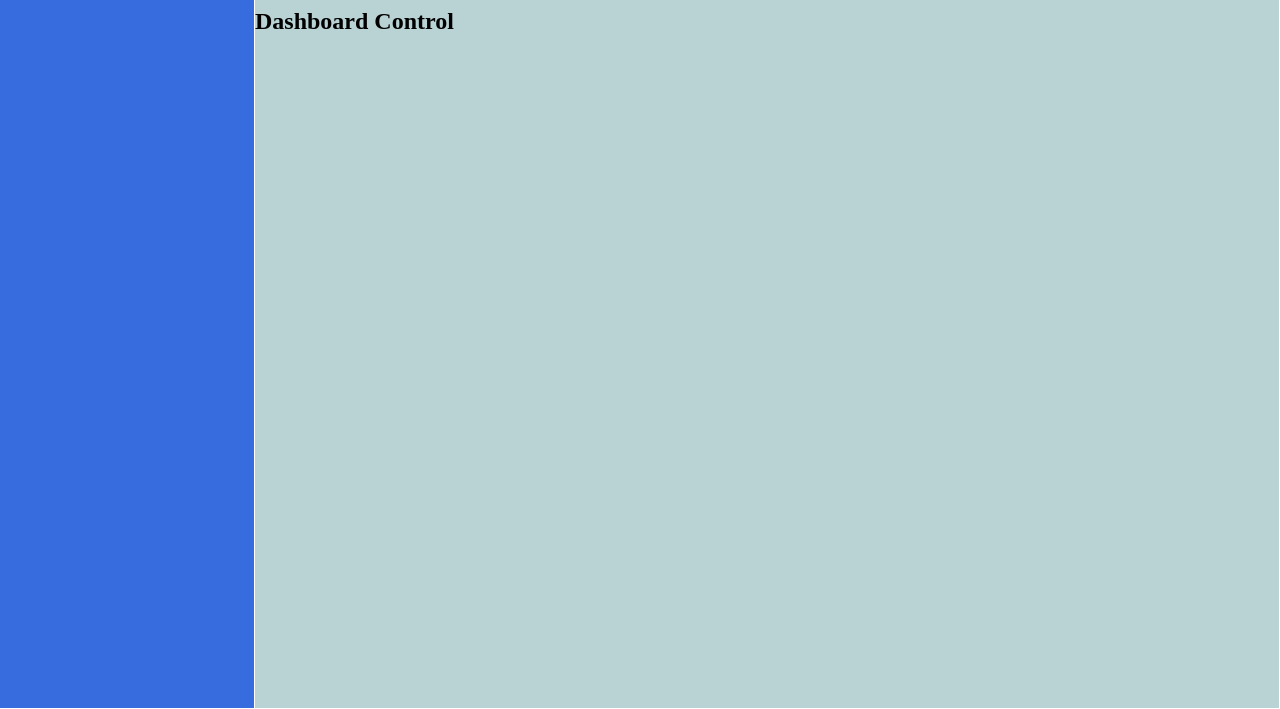
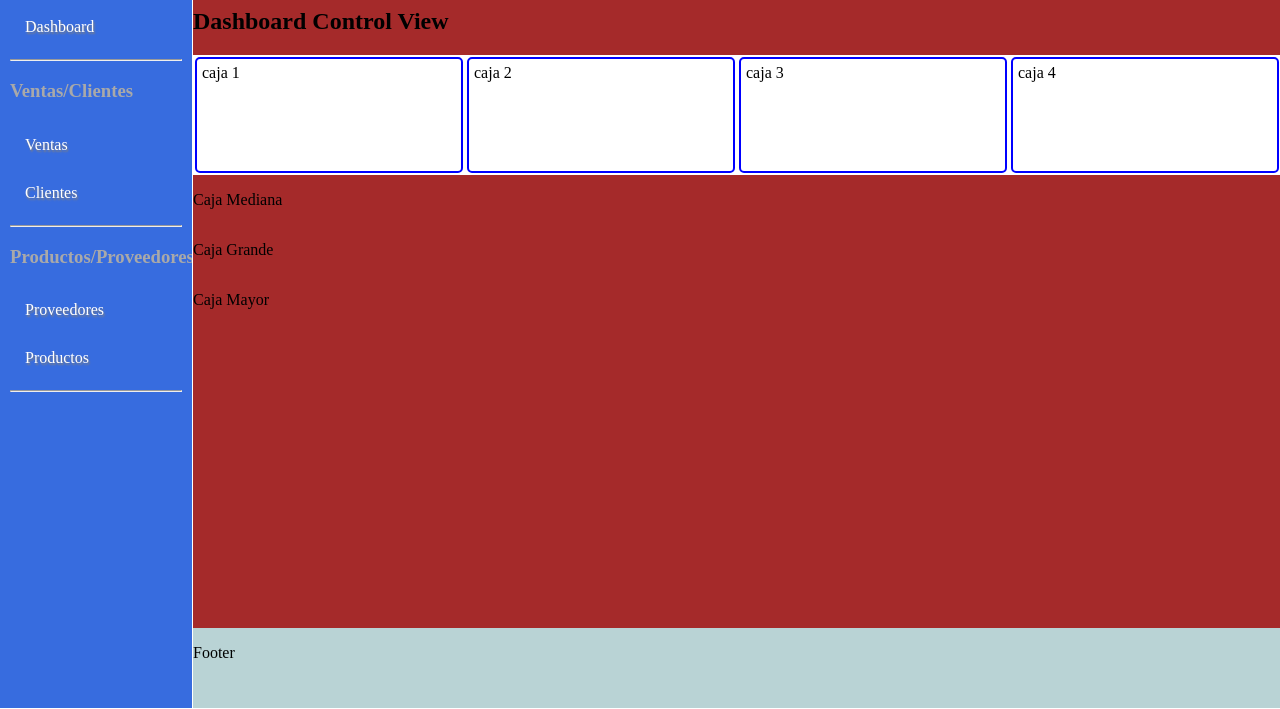
Before and after one commit to Javillat/dashboard-css, a plain HTML site: page dashboard/dashboard.html in a window 1280 px wide. Shown: the part 93-802 px from the top of the page. Drawn offline with Linux system fonts and the light colour scheme.

Commit message:
chore: Cajas y navbar

```diff
--- a/css/dashboard.css
+++ b/css/dashboard.css
@@ -1,3 +1,7 @@
+:root {
+    --white-color: #fff;
+}
+
 html,
 body {
     margin: 0px;
@@ -8,12 +12,12 @@ body {
 .dashboard-container-general {
     margin: 0px;
     display: flex;
-    background-color: #fff;
+    background-color: var(--white-color);
 }
 
-.dashboard-aside-izquierdo {
+.dashboard-nav {
     margin: auto;
-    width: 20vw;
+    width: 15vw;
     height: 100%;
     min-height: 100vh;
     background-color: rgb(55, 108, 223);
@@ -21,10 +25,10 @@ body {
 
 .dashboard-control-general {
     margin: 0;
-    width: 80vw;
+    width: 85vw;
     height: 100%;
     min-height: 100vh;
-    border: 1px solid #fff;
+    border: 1px solid var(--white-color);
     background-color: rgb(185, 211, 213);
 }
 
@@ -32,8 +36,8 @@ body {
     display: flex;
     margin: 0;
     height: 10vh;
-    width: 80vw;
-    min-width: 80vw;
+    width: 85vw;
+    min-width: 85vw;
     background-color: #ebb7b7;
     align-items: center;
 }
@@ -55,3 +59,54 @@ body {
     border-radius: 5px 0px 0px 5px;
     background-color: rgb(194, 227, 228);
 }
+
+ul {
+    padding: 20px 10px;
+    color: var(--white-color);
+}
+
+li a {
+    margin: 15px;
+    display: inline-block;
+    list-style-type: none;
+    text-shadow: 1px 2px 2px gray;
+    color: var(--white-color);
+}
+
+a:link {
+    text-decoration: none;
+}
+
+a:visited {
+    text-decoration: none;
+}
+
+.dashboard-control-view {
+    display: flex;
+    height: 80vh;
+    flex-direction: column;
+    background-color: brown;
+}
+
+nav h3 {
+    color: darkgray;
+}
+
+.caja-menor {
+    display: flex;
+    justify-content: space-around;
+    width: 85vw;
+    height: 15vh;
+    border-width: 2px;
+    background-color: var(--white-color);
+}
+
+.article {
+    margin: 2px;
+    padding: 5px;
+    width: 22vw;
+    border: 2px solid blue;
+    border-radius: 5px;
+    justify-content: center;
+    align-items: center;
+}
--- a/dashboard/dashboard.html
+++ b/dashboard/dashboard.html
@@ -10,9 +10,21 @@
 
 <body>
     <main class="dashboard-container-general">
-        <aside class="dashboard-aside-izquierdo">
-            <h1>Dashboard</h1>
-        </aside>
+        <nav class="dashboard-nav">
+            <ul>
+            <h3>Dashboard</h3>
+                <li><a href="dashboard.html">Dashboard</a></li>
+                <hr>
+            <h3>Ventas/Clientes</h3>
+                <li><a href="dashboard-ventas.html">Ventas</a></li>
+                <li><a href="dashboard-clientes.html">Clientes</a></li>
+                <hr>
+            <h3>Productos/Proveedores</h3>
+                <li><a href="dashboard-proveedores.html">Proveedores</a></li>
+                <li><a href="dashboard-productos.html">Productos</a></li>
+                <hr>
+            </ul>
+        </nav>
         <div class="dashboard-control-general">
             <section class="section-nav">
                 <div class="search-container">
@@ -24,9 +36,27 @@
                 </div>
             </section>
             <section class="dashboard-control-view">
-                <h1>Dashboard Control</h1>
+                <h1>Dashboard Control View</h1>
+                <div class="caja-menor">
+                    <!-- <p>Caja Menor</p> -->
+                    <article class="article">caja 1</article>
+                    <article class="article">caja 2</article>
+                    <article class="article">caja 3</article>
+                    <article class="article">caja 4</article>
+                </div>
+                <div class="caja-mediana">
+                    <p>Caja Mediana</p>
+                </div>
+                <div class="caja-grande">
+                    <p>Caja Grande</p>
+                </div>
+                <div class="caja-mayor">
+                    <p>Caja Mayor</p>
+                </div>
             </section>
-            <section></section>
+            <footer>
+                <p>Footer</p>
+            </footer>
         </div>
     </main>
 
```
